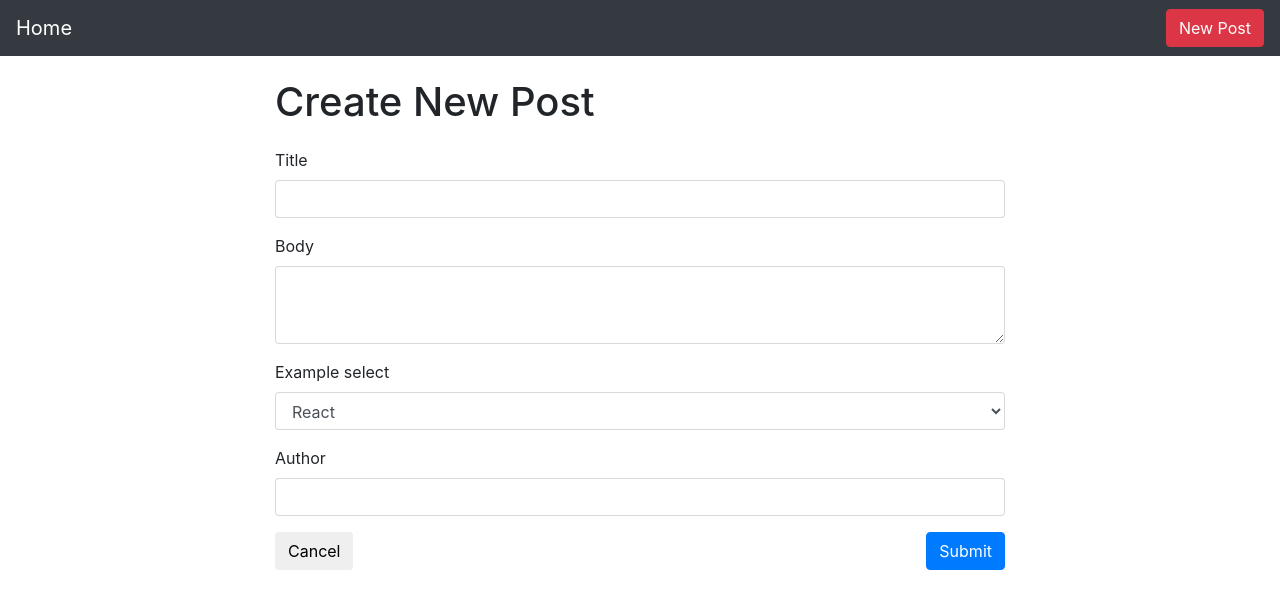
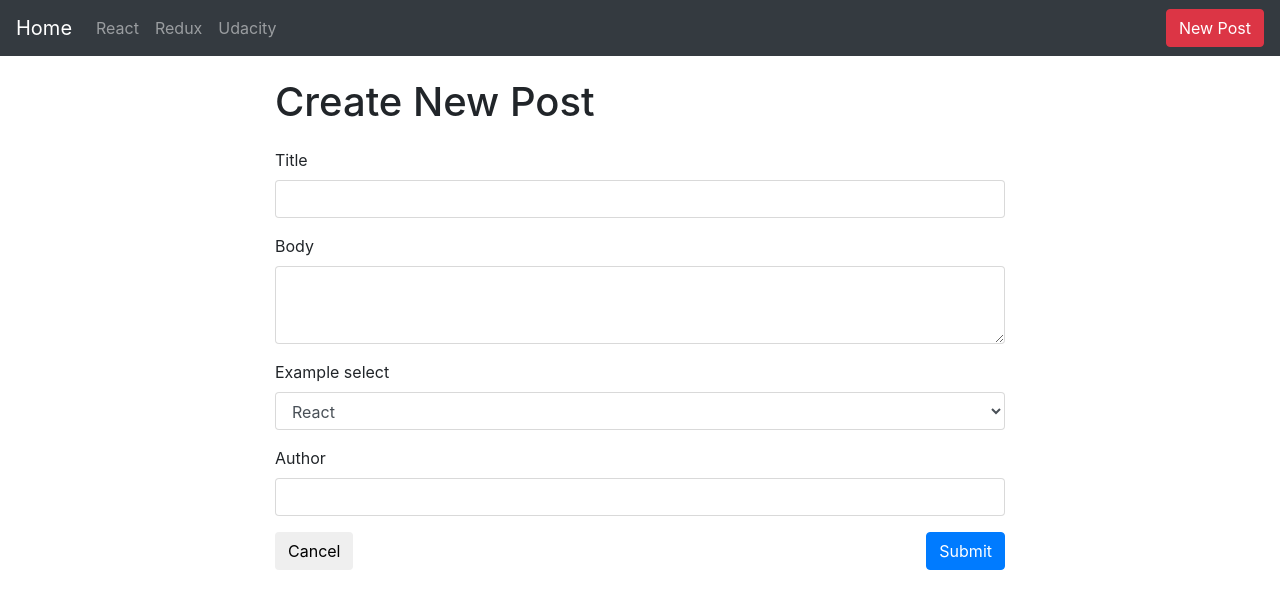
Before and after one commit to rennerwins/project-readble, a React (Create React App) app: page /create in a window 1280 px wide. Shown: the top 608 px of the page. Built offline with nearby package versions, Linux system fonts and the light colour scheme.

Commit message:
Move categories link to navbar

```diff
--- a/src/components/Navbar.js
+++ b/src/components/Navbar.js
@@ -8,6 +8,26 @@ const Navbar = () => {
 				Home
 			</Link>
 
+			<div className="collapse navbar-collapse" id="navbarNav">
+				<ul className="navbar-nav">
+					<li className="nav-item">
+						<Link to="/react" className="nav-link">
+							React
+						</Link>
+					</li>
+					<li className="nav-item">
+						<Link to="/redux" className="nav-link">
+							Redux
+						</Link>
+					</li>
+					<li className="nav-item">
+						<Link to="/udacity" className="nav-link">
+							Udacity
+						</Link>
+					</li>
+				</ul>
+			</div>
+
 			<Link to="/create" className="btn btn-danger">
 				New Post
 			</Link>
--- a/src/components/input/TextArea.js
+++ b/src/components/input/TextArea.js
@@ -1,7 +1,7 @@
 import React from 'react'
 import PropTypes from 'prop-types'
 
-const TextArea = ({ label, change, value, rows }) => {
+const TextArea = ({ label, change, value, rows, disabled }) => {
 	return (
 		<div className="form-group">
 			{label && <label>{label}</label>}
@@ -12,6 +12,7 @@ const TextArea = ({ label, change, value, rows }) => {
 				onChange={change}
 				value={value}
 				rows={rows || 3}
+				disabled={disabled}
 			/>
 		</div>
 	)
--- a/src/containers/App.js
+++ b/src/containers/App.js
@@ -2,14 +2,11 @@ import React, { Component } from 'react'
 import { connect } from 'react-redux'
 import * as sortAction from '../actions/sort'
 import * as postAction from '../actions/post'
-import { fetchCategory } from '../actions/category'
-import { Link } from 'react-router-dom'
 import PostCard from '../components/post/PostCard'
 import SortList from '../components/sort/SortList'
 
 class App extends Component {
 	componentDidMount() {
-		this.props.fetchCategory()
 		this.props.fetchAllPost()
 		this.props.sortByScore('high')
 	}
@@ -28,16 +25,6 @@ class App extends Component {
 	render() {
 		return (
 			<div>
-				<div className="row my-3">
-					<div className="col-12">
-						{this.props.category.map(c => (
-							<Link to={c.path} className="badge badge-light mr-3" key={c.path}>
-								{c.name}
-							</Link>
-						))}
-					</div>
-				</div>
-
 				<div className="row my-3">
 					<div className="col-12">
 						<SortList
@@ -70,7 +57,6 @@ const mapStateToProps = ({ category, post, sort }) => {
 }
 
 export default connect(mapStateToProps, {
-	fetchCategory,
 	...postAction,
 	...sortAction
 })(App)
--- a/src/containers/CategoryContainer.js
+++ b/src/containers/CategoryContainer.js
@@ -9,6 +9,19 @@ import NotFound from './NotFound'
 class CategoryContainer extends Component {
 	componentDidMount() {
 		const { category } = this.props.match.params
+		this.fetchPosts(category)
+	}
+
+	componentDidUpdate(prevProps, prevState) {
+		const prevCategory = prevProps.match.params.category
+		const currentCategory = this.props.match.params.category
+
+		if (currentCategory !== prevCategory) {
+			this.fetchPosts(currentCategory)
+		}
+	}
+
+	fetchPosts = category => {
 		this.props.fetchPostsFromCategory(category)
 		this.props.sortByScore('high')
 	}
@@ -49,11 +62,17 @@ class CategoryContainer extends Component {
 						</div>
 
 						<div className="row">
-							{this.props.post.map((p, index) => (
-								<div className="col-12 col-md-6 col-lg-4" key={p.id}>
-									<PostCard post={p} votePost={this.props.votePost} />
+							{this.props.post.length > 0 ? (
+								this.props.post.map((p, index) => (
+									<div className="col-12 col-md-6 col-lg-4" key={p.id}>
+										<PostCard post={p} votePost={this.props.votePost} />
+									</div>
+								))
+							) : (
+								<div className="col-12">
+									<h3>No Post Found</h3>
 								</div>
-							))}
+							)}
 						</div>
 					</div>
 				) : (
--- a/src/containers/PostContainer.js
+++ b/src/containers/PostContainer.js
@@ -48,7 +48,6 @@ class PostContainer extends Component {
 
 	render() {
 		const { post, votePost, voteComment, comment, createComment } = this.props
-		console.log(this.props)
 
 		return (
 			<div>
@@ -92,6 +91,7 @@ class PostContainer extends Component {
 							</div>
 						)}
 
+						{!createComment.editing && (
 							<div className="col-12 col-lg-8 mt-3">
 								<div className="card">
 									<div className="card-body">
@@ -101,6 +101,7 @@ class PostContainer extends Component {
 									</div>
 								</div>
 							</div>
+						)}
 					</div>
 				)}
 
--- a/src/index.js
+++ b/src/index.js
@@ -11,7 +11,6 @@ import CategoryContainer from './containers/CategoryContainer'
 import PostContainer from './containers/PostContainer'
 import CreatePostContainer from './containers/CreatePostContainer'
 import EditPostContainer from './containers/EditPostContainer'
-import NotFound from './containers/NotFound'
 import Navbar from './components/Navbar'
 import './index.css'
 
@@ -28,14 +27,13 @@ ReactDOM.render(
 					<Switch>
 						<Route exact path="/" component={App} />
 						<Route exact path="/create" component={CreatePostContainer} />
+						<Route exact path="/:category" component={CategoryContainer} />
+						<Route exact path="/:category/:post_id" component={PostContainer} />
 						<Route
+							exact
 							path="/:category/:post_id/edit"
 							component={EditPostContainer}
 						/>
-						<Route path="/:category/:post_id" component={PostContainer} />
-
-						<Route path="/:category" component={CategoryContainer} />
-						<Route component={NotFound} />
 					</Switch>
 				</div>
 			</div>
```
Lines whose indentation alone changed are shown as unchanged.
